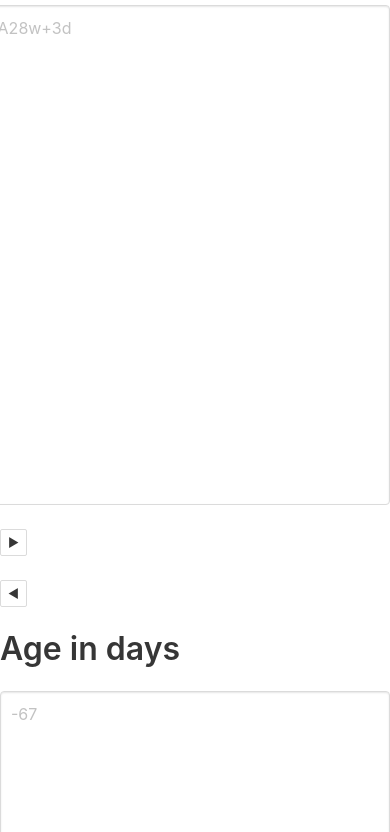
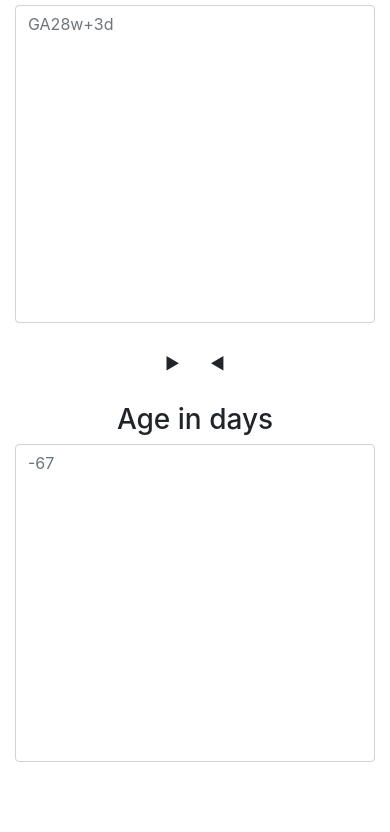
Before and after one commit to patarapolw/ageparse, a website built with webpack: page docs/index.html in a window 390 px wide. Shown: the part 71-903 px from the top of the page. After the commit the page ends 860 px from the top, so only its background shows below. Built offline with Linux system fonts and the light colour scheme.

Commit message:
Fix mobile display

```diff
--- a/docs/index.html
+++ b/docs/index.html
@@ -7,32 +7,18 @@
 </head>
 
 <body>
-    <div class="container">
-        <div class="columns is-1 is-vcentered">
-            <div class="column is-half margin-half-small">
-                <h3 class="title">Age for humans</h3>
-                <textarea id="textareaL" class="textarea" placeholder="GA28w+3d"></textarea>
-            </div>
-            <div class="column is-small">
-                <p class="buttons">
-                    <a class="button is-small" id="convertLR">
-                        <span class="icon is-small">
-                            &#x25b6;
-                        </span>
-                    </a>
-                </p>
-                <p class="buttons">
-                    <a class="button is-small" id="convertRL">
-                        <span class="icon is-small">
-                            &#x25c0;
-                        </span>
-                    </a>
-                </p>
-            </div>
-            <div class="column is-half">
-                <h3 class="title">Age in days</h3>
-                <textarea id="textareaR" class="textarea" placeholder="-67"></textarea>
-            </div>
+    <div class="container mt-3">
+        <div class="p-45">
+            <h3 class="title row">Age for humans</h3>
+            <textarea id="textareaL" class="row textarea form-control" placeholder="GA28w+3d"></textarea>
+        </div>
+        <div class="p-10">
+            <button class="btn" id="convertLR">&#x25b6;</button>
+            <button class="btn" id="convertRL">&#x25c0;</button>
+        </div>
+        <div class="p-45">
+            <h3 class="title row">Age in days</h3>
+            <textarea id="textareaR" class="row textarea form-control" placeholder="-67"></textarea>
         </div>
     </div>
 
--- a/package.json
+++ b/package.json
@@ -4,7 +4,7 @@
   "main": "index.js",
   "license": "MIT",
   "dependencies": {
-    "bulma": "^0.7.2"
+    "bootstrap-css-only": "^4.2.1"
   },
   "devDependencies": {
     "copy-webpack-plugin": "^4.6.0",
--- a/src/index.css
+++ b/src/index.css
@@ -1,23 +1,62 @@
-.is-small {
-    width: 50px;
-}
-
-.margin-half-small {
-    margin-left: -25px;
+html,
+body {
+    height: 100%;
 }
 
 .container {
-    margin-top: 1em;
-}
-
-html,
-body,
-.container,
-.columns {
     height: 100%;
+    display: table;
 }
 
 .textarea {
-    height: 500px;
     resize: none;
+    width: 100%;
+    height: 80% !important;
+    margin: 0;
 }
+
+.title {
+    justify-content: center;
+}
+
+.p-45,
+.p-10 {
+    display: table-cell;
+    vertical-align: middle;
+    align-content: center;
+}
+
+@media (min-width:800px) {
+
+    .p-45,
+    .p-10 {
+        height: 100%;
+    }
+
+    .p-45 {
+        width: 47%;
+    }
+
+    .p-10 {
+        width: 5%;
+        text-align: center;
+    }
+}
+
+@media (max-width:800px) {
+
+    .p-45,
+    .p-10 {
+        display: block;
+        width: 100%;
+    }
+
+    .p-45 {
+        height: 47%;
+    }
+
+    .p-10 {
+        text-align: center;
+        height: 5%;
+    }
+}
--- a/src/index.ts
+++ b/src/index.ts
@@ -1,10 +1,12 @@
-import "bulma/css/bulma.min.css";
+import "bootstrap-css-only/css/bootstrap.min.css";
 import "./index.css";
 
 const textareaLEl = document.getElementById("textareaL") as HTMLTextAreaElement;
 const textareaREl = document.getElementById("textareaR") as HTMLTextAreaElement;
 const convertLREl = document.getElementById("convertLR") as HTMLAnchorElement;
 const convertRLEl = document.getElementById("convertRL") as HTMLAnchorElement;
+
+setScreensize();
 
 convertLREl.onclick = () => {
     textareaREl.value = textareaLEl.value.split("\n").map((el) => {
@@ -94,3 +96,10 @@ convertRLEl.onclick = () => {
         return ageStr;
     }).join("\n");
 };
+
+function setScreensize() {
+    if (window.screen.width < 800) {
+        convertLREl.innerHTML = "&#x25bc;";
+        convertRLEl.innerHTML = "&#x25b2;";
+    }
+}
```
Also changed, not shown: templates/index.html (+12 -26 lines), docs/index.min.js, 2 other files.
